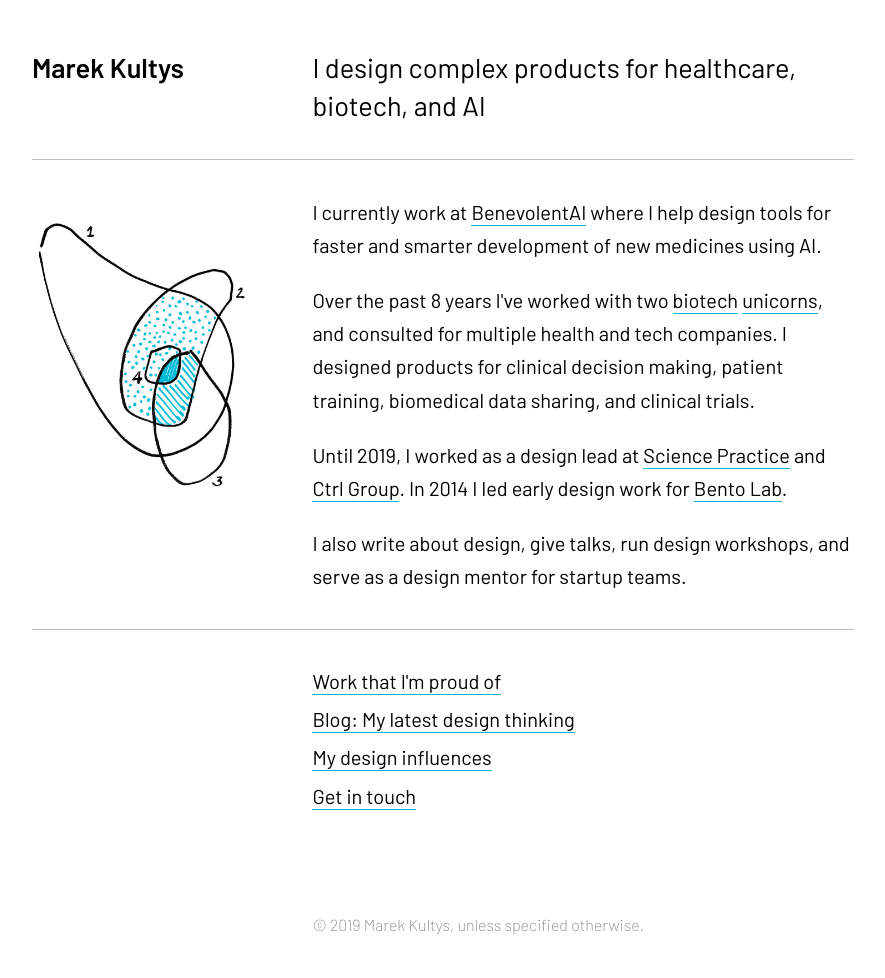
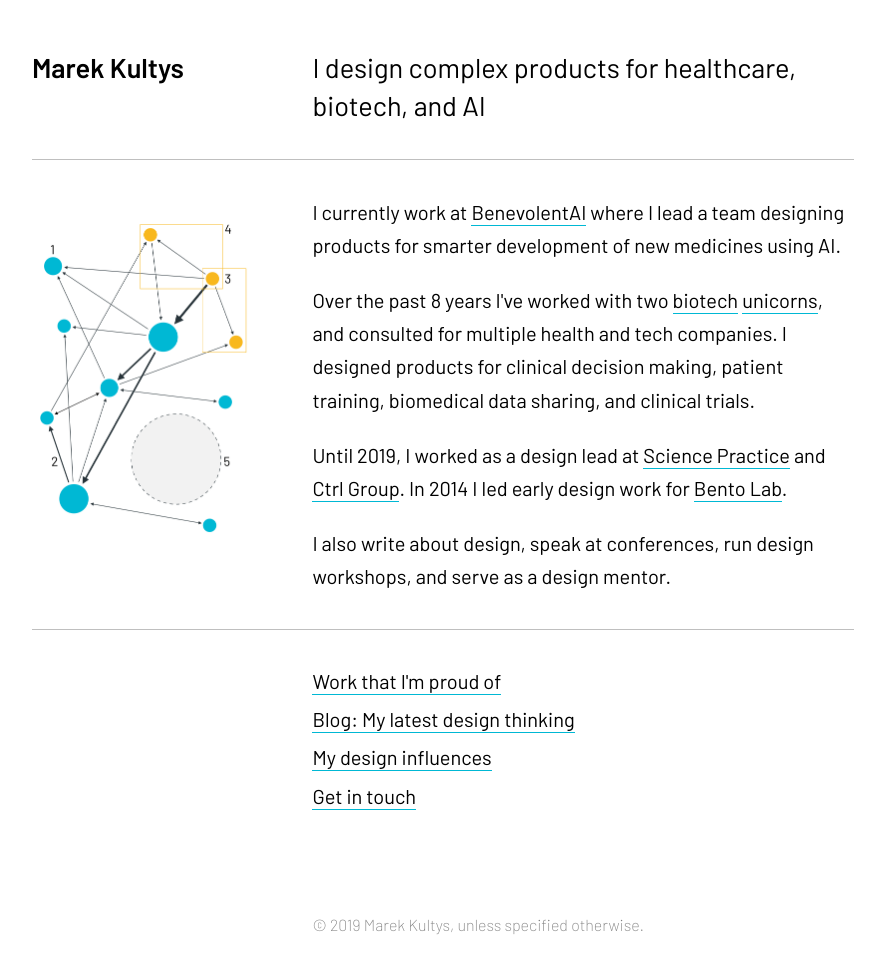
Before and after one commit to marek-kultys/marekkultys.github.io, a Jekyll site: the page built from index.html, in a window 1280 px wide. Shown: the whole page, without its empty margins (197-1082 px from the left). Built offline with Jekyll 4.4.1, drawn with Linux system fonts in a browser that asks for light colours.

Commit message:
Add two versions of graph homepage image

```diff
--- a/_sass/body.scss
+++ b/_sass/body.scss
@@ -228,12 +228,25 @@
    }
 }
 
-.icon {
+.icon-vertical {
    display: none;
    @include media($landscape){
       display: block;
       max-width: 85%;
       margin-top: $small-leading;
+   }
+}
+
+.icon-horizontal {
+   display: block;
+   width: 80vw;
+   max-width: 600px;
+   margin-left: auto;
+   margin-right: auto;
+   margin-top: $huge-leading;
+   margin-bottom: $large-leading;
+   @include media($landscape){
+      display: none;
    }
 }
 
--- a/index.html
+++ b/index.html
@@ -6,12 +6,13 @@
 <section>
    <div class="container">
       <div class="container-one-third">
-         <img src="/img/venn.jpg" class="icon"/>
+         <img src="/img/graph-v.png" class="icon-vertical"/>
       </div>
       <div class="container-two-thirds">
          <p>
-            I currently work at <a href="http://benevolent.ai">BenevolentAI</a> where I help design tools for faster and smarter development of new medicines using AI.
+            I currently work at <a href="http://benevolent.ai">BenevolentAI</a> where I lead a team designing products for smarter development of new medicines using AI.
          </p>
+         <img src="/img/graph-h.png" class="icon-horizontal"/>
          <p>
             Over the past 8 years I've worked with two <a href="http://benevolent.ai">biotech</a> <a href="http://immunocore.com">unicorns</a>, and consulted for multiple health and tech companies. I designed products for clinical decision making, patient training, biomedical data sharing, and clinical trials.
          </p>
@@ -19,7 +20,7 @@
             Until 2019, I worked as a design lead at <a href="https://www.science-practice.com/teams/bio-design/">Science Practice</a> and <a href="https://www.ctrl-group.com/">Ctrl Group</a>. In 2014 I led early design work for <a href="https://www.bento.bio/">Bento Lab</a>.
          </p>
          <p>
-            I also write about design, give talks, run design workshops, and serve as a design mentor for startup teams.
+            I also write about design, speak at conferences, run design workshops, and serve as a design mentor.
          </p>
       </div>
    </div>
```
Also changed, not shown: img/graph-h.png (added), img/graph-v.png (added).
